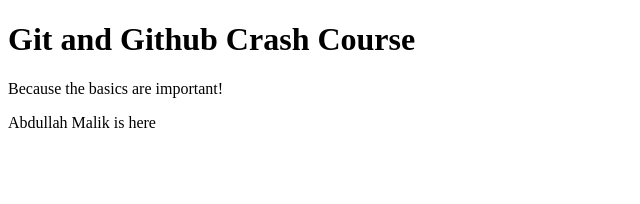
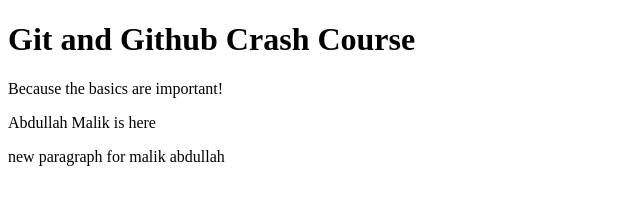
Before and after one commit to Abdullah-Maalik/github-crash-course, a plain HTML site: page index.html in a window 1280 px wide. Shown: the whole page, without its empty margins (0-640 px from the left). Drawn offline with Linux system fonts and the light colour scheme.

Commit message:
"new pragraph recently added"

```diff
--- a/index.html
+++ b/index.html
@@ -9,5 +9,6 @@
         <h1>Git and Github Crash Course</h1>
         <p>Because the basics are important!</p>
         <p>Abdullah Malik is here</p>
+        <p>new paragraph for malik abdullah</p>
 </body>
 </html>
```
